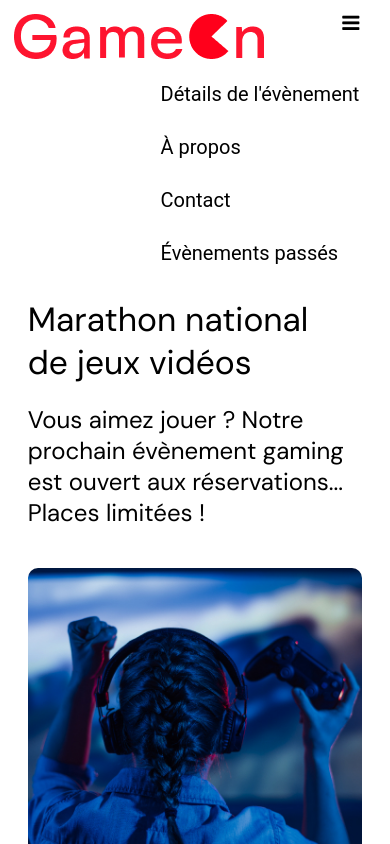
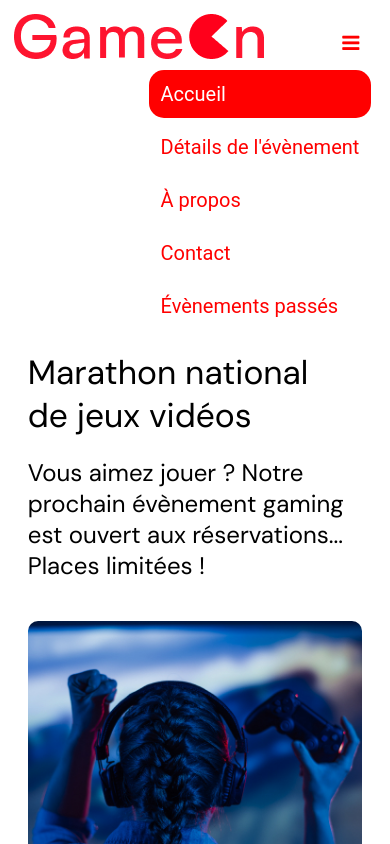
Before and after one commit to Stephan075/FolioStephan_4_01092021, a plain HTML site: page index.html in a window 390 px wide. Both pictures are taken after a click on the link 350 px from the left and 22 px from the top of the page. Shown: the top 844 px of the page. Drawn offline with Linux system fonts and the light colour scheme.

Commit message:
edit @media .hero o

```diff
--- a/assets/css/modal.css
+++ b/assets/css/modal.css
@@ -46,7 +46,7 @@ img {
 .topnav a {
   float: left;
   display: block;
-  color: #000000;
+  color: red;
   text-align: center;
   padding: 12px 12px;
   margin: 5px;
@@ -61,7 +61,6 @@ img {
   border-radius: 15px;
   text-decoration: underline;
 }
-
 .topnav a.active {
   background-color: #ff0000;
   color: #ffffff;
@@ -77,7 +76,8 @@ img {
     display: none;
   }
   .topnav a.icon {
-    float: right;
+    /* float: right; */
+    /* color: red; */
     display: block;
   }
 }
@@ -102,11 +102,11 @@ img {
   .topnav a {
     display: none;
   }
-  .topnav a.icon {
+  /* .topnav a.icon {
     float: right;
     display: block;
     margin-top: -15px;
-  }
+  } */
 }
 
 main {
@@ -533,6 +533,13 @@ footer {
     margin-top: 20px;
   }
 }
+
+@media screen and (min-width: 800px) and (max-width: 1090px) {
+  .hero-headline {
+    font-size: 46.8px;
+  }
+}
+
 @keyframes modalopen {
   from {
     opacity: 0;
--- a/index.html
+++ b/index.html
@@ -16,7 +16,8 @@
       <img alt="logo" src="./assets/img/logo/Logo.png" width="auto" height="auto" />
     </div>
     <div class="main-navbar">
-
+      <div class="navbar-elem">
+        <a href="#" class="active"><span>Accueil</span></a>
         <a href="#"><span>Détails de l'évènement</span></a>
         <a href="#"><span>À propos</span></a>
         <a href="#"><span>Contact</span></a>
@@ -24,6 +25,8 @@
         <a href="javascript:void(0);" class="icon" onclick="editNav()">
           <i class="fa fa-bars"></i>
         </a>
+      </div>
+
     </div>
   </div>
   </div>
```
Lines whose indentation alone changed are shown as unchanged.
